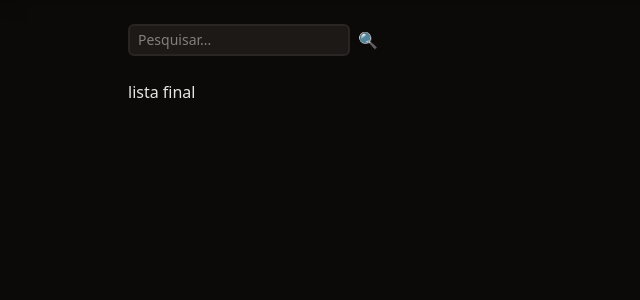
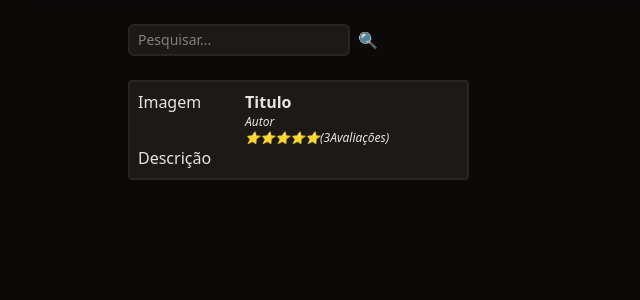
Before and after one commit to KauaGabriell/bookwise, a PHP site: page / in a window 1280 px wide. Shown: the part 60-360 px from the top of the page, without its empty margins (0-640 px from the left). Run offline with PHP 8.4, Linux system fonts and the light colour scheme.

Commit message:
Criando a estrutura do Card dos livros

```diff
--- a/index.php
+++ b/index.php
@@ -32,11 +32,26 @@
             <button type="submit">🔍</button>
         </form>
 
-        <div>
-            lista final
-        </div>
 
+        <!--Section de Livros-->
+        <section class="space-y-4">
 
+            <!--Livros-->
+            <div class="w-1/3 p-2 rounded  bg-stone-900 border-stone-800 border-2">
+                <div class="flex"> <!--Div Pai que contém a Imagem e as Infos Iniciais do Livro-->
+                    <div class="w-1/3">Imagem</div> <!--Imagem do Livro-->
+                    <div><!--Bloco as Informações iniciais do Livro-->
+                        <div class="font-semibold">Titulo</div>
+                        <div class="text-xs italic">Autor</div>
+                        <div class="text-xs italic">⭐⭐⭐⭐⭐(3Avaliações)</div>
+                    </div>
+                </div>
+                <div> <!--Descrição dos Livros-->
+                    Descrição
+                </div>
+            </div>
+
+        </section>
 
 
 
```
